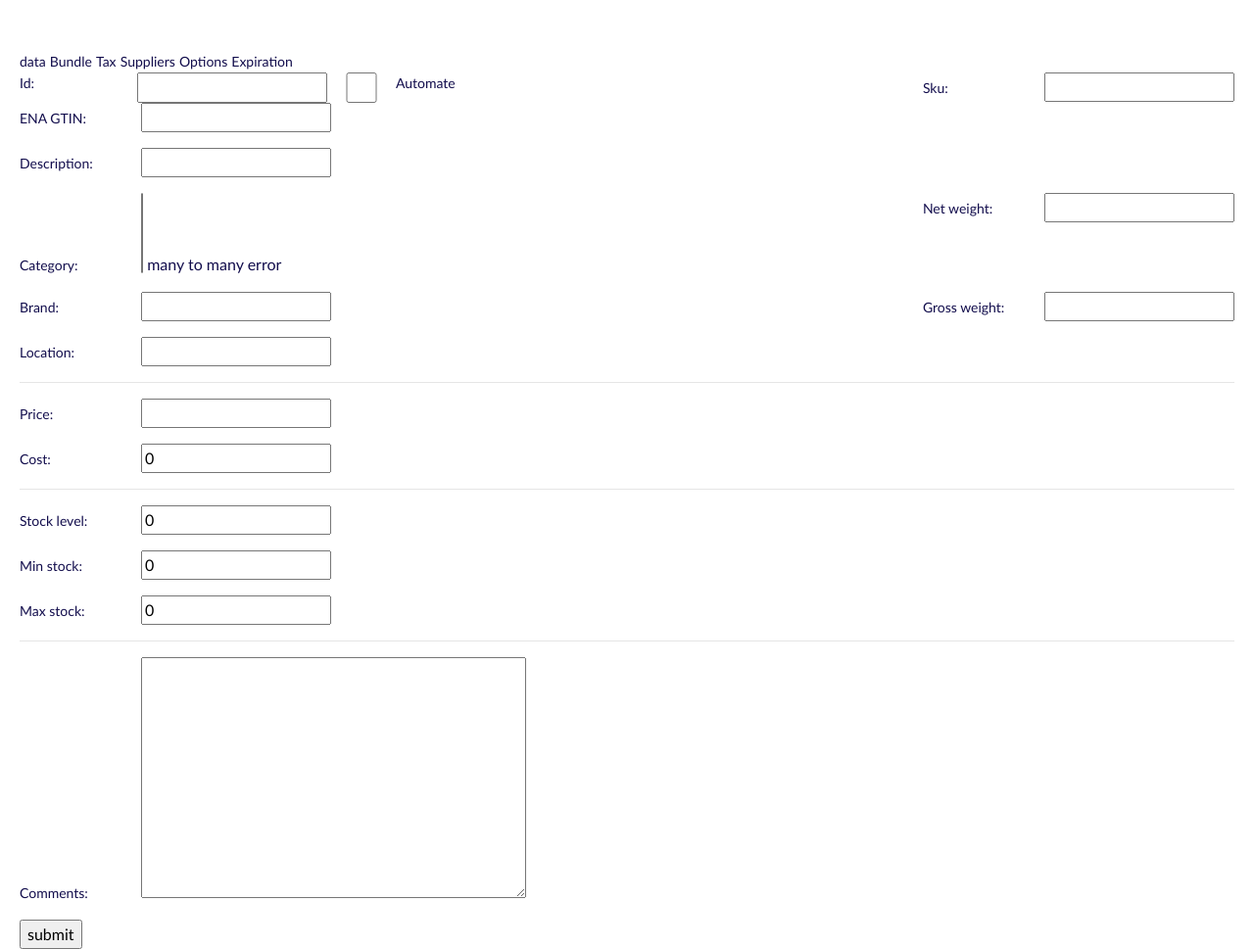
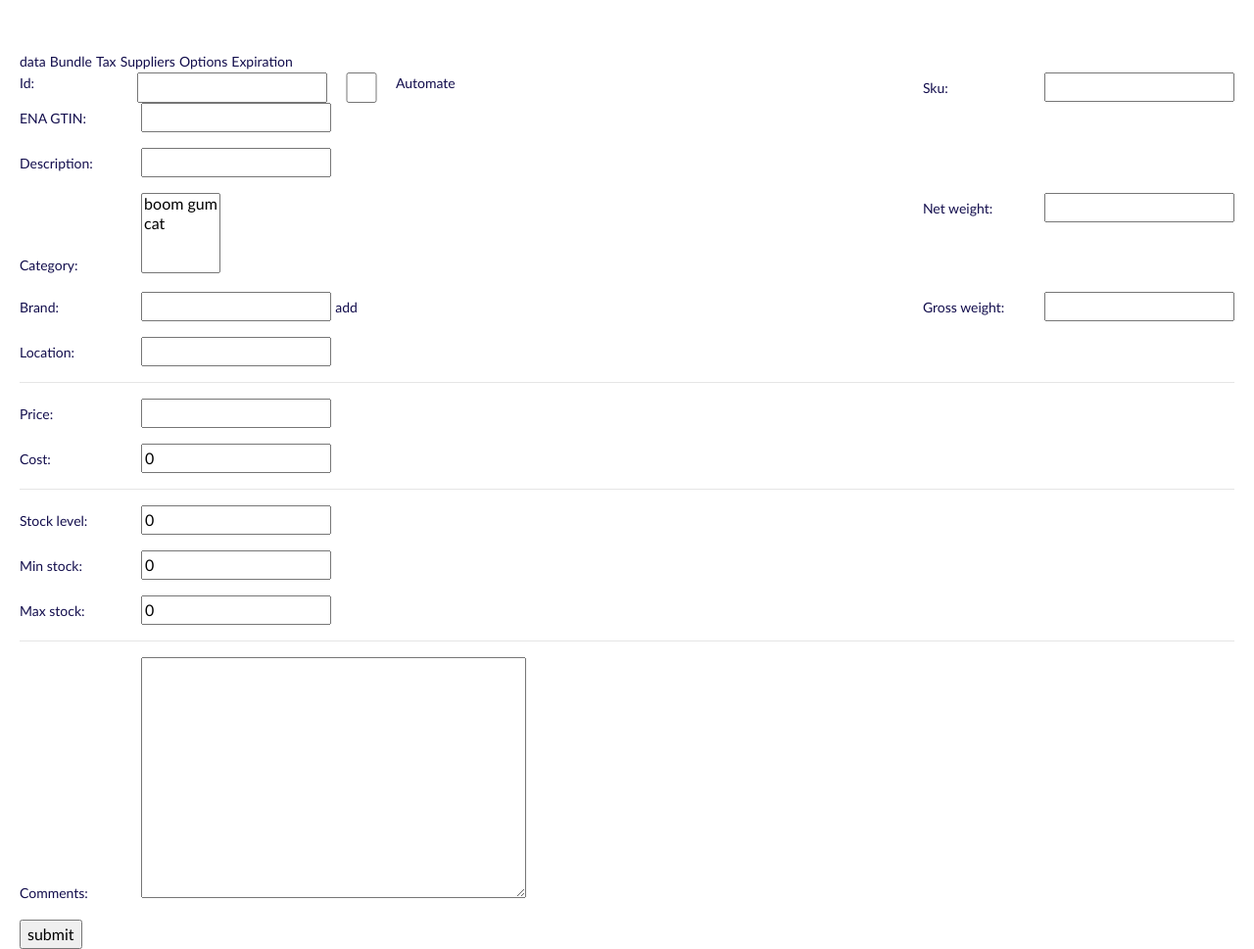
Before and after one commit to kiztopia1/theAPI-v1, a Django app: page /add_new_product in a window 1280 px wide. Shown: the whole page at 98% size. Run offline with Django 3.2, Linux system fonts and the light colour scheme; data comes from the database, SQL or seed files in the repository; data that the repository does not hold is empty; some libraries are stand-ins or nearby versions.

Commit message:
new: proucts model updated

```diff
--- a/store/templates/store/products/new_product_form.html
+++ b/store/templates/store/products/new_product_form.html
@@ -1,3 +1,11 @@
+<script language="JavaScript" type="text/javascript">
+    function CloseAndRefresh()
+     {
+        opener.location.reload(true);
+        self.close();
+     }
+   </script>
+
 <form action="" class="form " method="post">
 
     {% csrf_token %}
@@ -37,7 +45,7 @@
             <div>
                 {{form.category.label_tag}}
                 {{ form.category }}
-                many to many error
+
             </div>
 
             <div>
@@ -49,6 +57,10 @@
             <div>
                 {{form.brand.label_tag}}
                 {{ form.brand }}
+                <a href=""
+                target="popup"
+                onclick="window.open('/admin/store/brand/add/?_to_field=id&_popup=2','popup','width=600,height=600'); return false;">
+                add</a>
             </div>
             <div>
                 {{form.gross_weight.label_tag}}
```
Also changed, not shown: store/admin.py (+5 -2 lines), db.sqlite3, store/migrations/0012_auto_20220215_1902.py (added), store/migrations/0013_auto_20220215_1904.py (added), store/migrations/0014_auto_20220215_1905.py (added).
